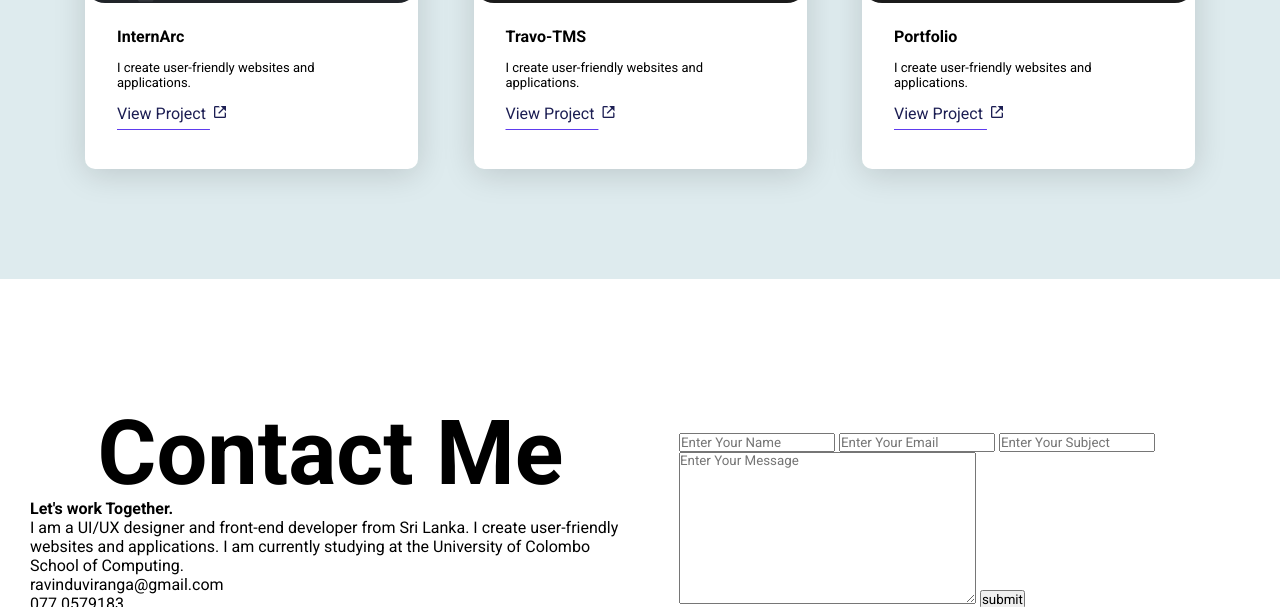
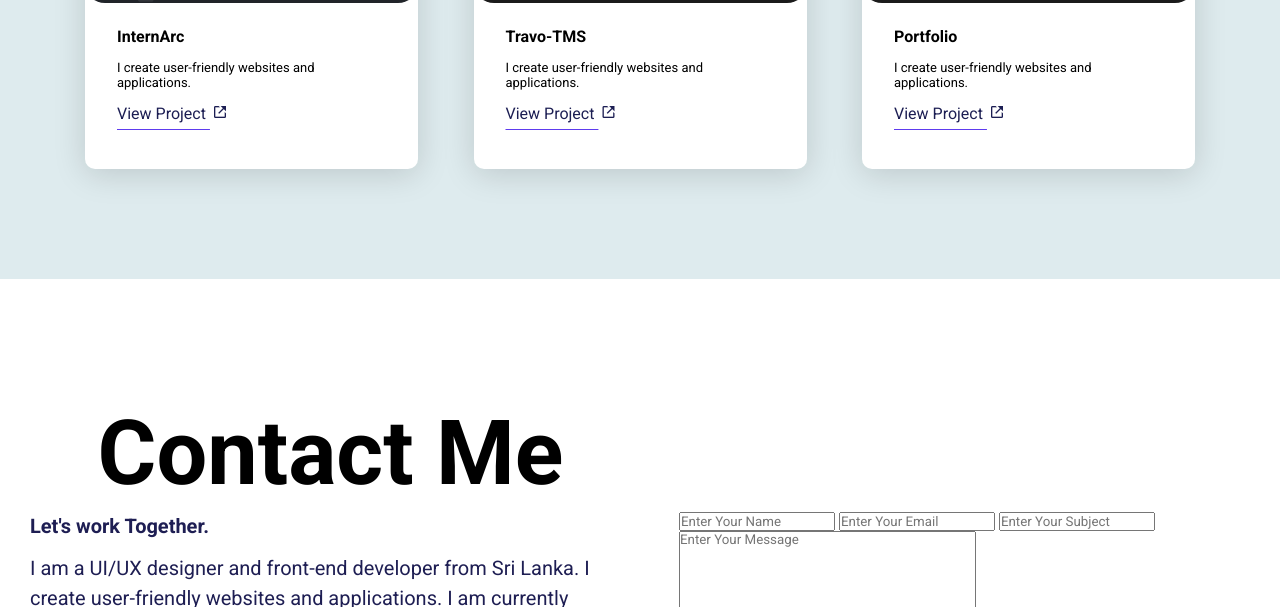
Before and after one commit to RavinduVJ/Personal-portfolio, a plain HTML site: page assets/index.html in a window 1280 px wide. Shown: the part 2262-2869 px from the top of the page. Drawn offline with nearby package versions, Linux system fonts and the light colour scheme; a script that the page names is missing.

Commit message:
update small change for contact

```diff
--- a/assets/style.css
+++ b/assets/style.css
@@ -299,3 +299,39 @@ nav button#menuButton{
 /* .contact-text h2 span{
     color: #5e3bee;
 } */
+
+.contact-text h4{
+    margin: 15px 0;
+    color: #1e1e53;
+    font-size: 20px;
+    font-weight: 600;
+}
+
+.contact-text p{
+    color: #1e1e53;
+    font-size: 20px;
+    line-height: 30px;
+    margin-bottom: 2rem;
+}
+
+.contact-list{
+    margin-bottom: 3rem;
+}
+
+.contact-list li{
+    margin-bottom: 10px;
+    display: block;
+}
+
+.contact-list i{
+    display: inline-block;
+    color: #5e3bee;
+    font-size: 20px;
+    font-weight: 600;
+    transition: all .40s ease;
+}
+
+.contact-list li a:hover{
+    transform: scale(1.01) translateY(-5px);
+    color: #5e3bee;
+}
```
Also changed, not shown: assets/index.html (+1 -1 lines).
